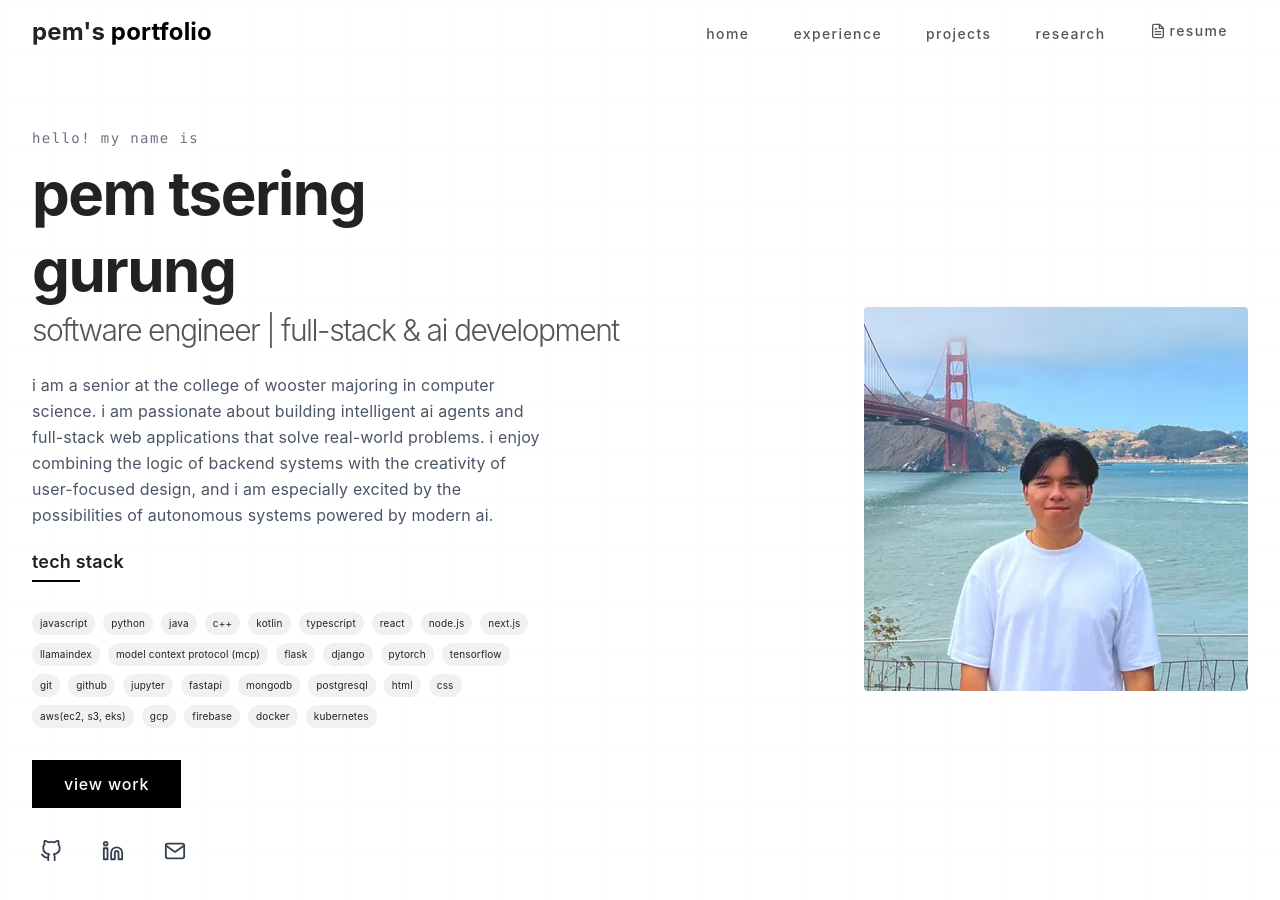
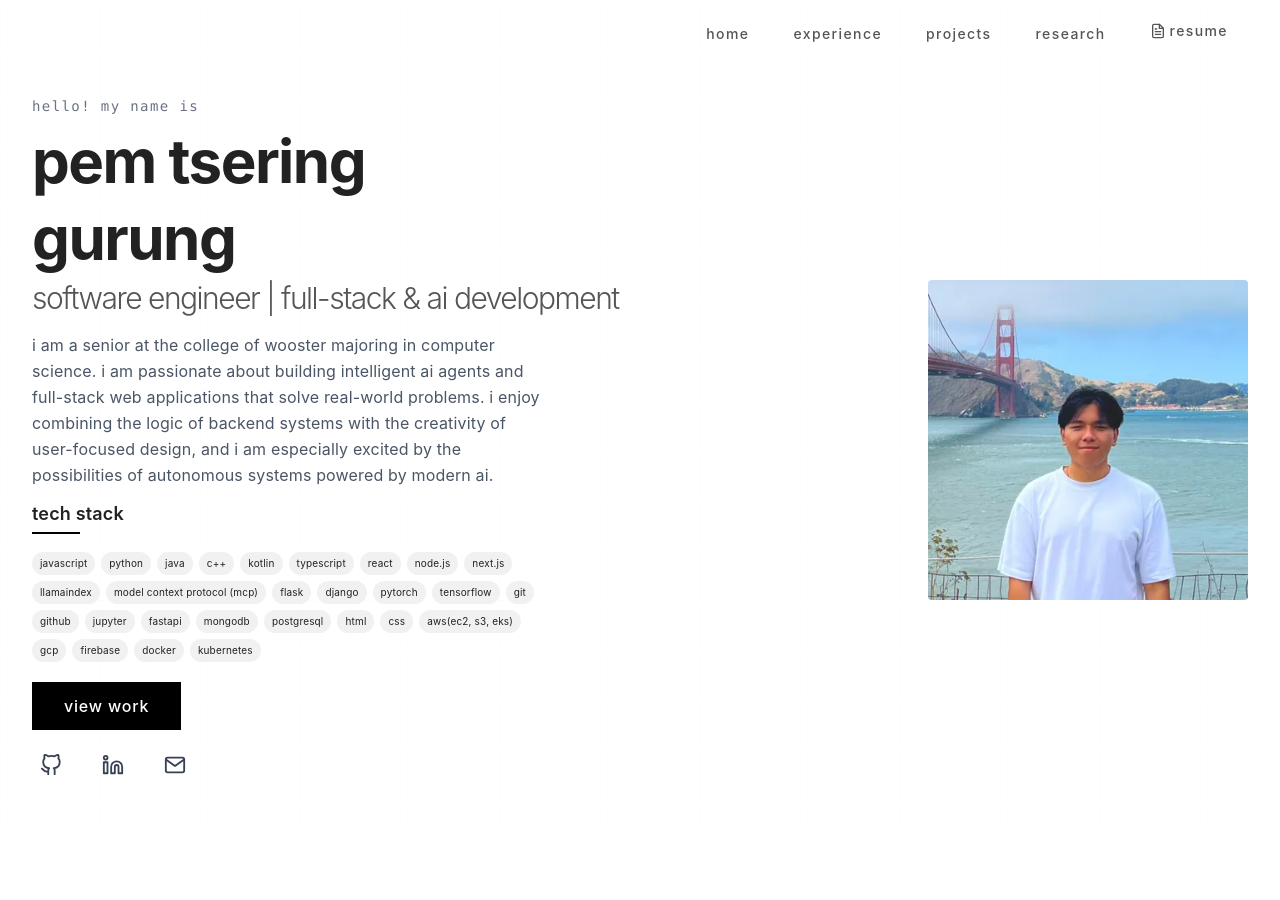
Before and after one commit to pemtseringgurung/pem-personal-website, a React (Vite) app: page / in a window 1280 px wide. Shown: the top 900 px of the page. After the commit the page ends 824 px from the top, so only its background shows below. Built offline with nearby package versions, Linux system fonts and the light colour scheme.

Commit message:
Remove landing page animations and navbar portfolio text, fix viewport overflow

```diff
--- a/src/components/Hero.jsx
+++ b/src/components/Hero.jsx
@@ -1,5 +1,4 @@
 import React from 'react';
-import { motion } from 'framer-motion';
 import { Link } from 'react-router-dom';
 import { FiGithub, FiLinkedin, FiMail } from 'react-icons/fi';
 import heroImage384 from '../images/pem-384.webp';
@@ -7,7 +6,7 @@ import heroImage176 from '../images/pem-176.webp';
 
 const Hero = () => {
   return (
-    <section id="home" className="pt-20 md:pt-32 pb-12 md:pb-16 min-h-screen flex flex-col justify-center relative overflow-hidden bg-[color:var(--background)]">
+    <section id="home" className="pt-20 md:pt-24 pb-8 md:pb-10 min-h-screen flex flex-col justify-center relative overflow-hidden bg-[color:var(--background)]">
       <div className="absolute inset-0 opacity-5 dark:opacity-10">
         <div className="h-full w-full" style={{
           backgroundImage: `linear-gradient(var(--grid-color) 1px, transparent 1px), linear-gradient(90deg, var(--grid-color) 1px, transparent 1px)`,
@@ -18,17 +17,8 @@ const Hero = () => {
 
       <div className="container mx-auto px-4 sm:px-6 lg:px-8 relative z-10">
         <div className="flex flex-col md:flex-row md:items-center md:justify-between gap-6 md:gap-8">
-          <motion.div
-            initial={{ opacity: 0, y: 20 }}
-            animate={{ opacity: 1, y: 0 }}
-            transition={{ duration: 0.8 }}
-            className="md:w-1/2 order-2 md:order-1"
-          >
-            <motion.div
-              initial={{ opacity: 0, x: -20 }}
-              animate={{ opacity: 1, x: 0 }}
-              transition={{ duration: 0.5, delay: 0.2 }}
-            >
+          <div className="md:w-1/2 order-2 md:order-1">
+            <div>
               <h2 className="font-mono text-xs md:text-sm tracking-widest text-gray-500 dark:text-gray-400 mb-2 md:mb-2">
                 hello! my name is
               </h2>
@@ -37,18 +27,13 @@ const Hero = () => {
                 <span className="block mb-0.5">pem tsering</span>
                 <span className="block mb-2 md:mb-1">gurung</span>
                 <span className="block text-sm sm:text-xl md:text-3xl font-normal md:font-light text-[color:var(--text-light)] mt-0 md:mt-1">
-                  software engineer | full-stack & ai development
+                  software engineer | full-stack &amp; ai development
                 </span>
               </h1>
 
-              <motion.div
-                initial={{ opacity: 0 }}
-                animate={{ opacity: 1 }}
-                transition={{ duration: 0.5, delay: 0.6 }}
-                className="mt-4 md:mt-6 text-sm sm:text-base text-[color:var(--text-light)] max-w-lg"
-              >
+              <div className="mt-3 md:mt-4 text-sm sm:text-base text-[color:var(--text-light)] max-w-lg">
                 {/* Condensed mobile bio with better readability */}
-                <p className="mb-5 md:mb-5 leading-relaxed text-gray-600 dark:text-gray-400">
+                <p className="mb-3 md:mb-3 leading-relaxed text-gray-600 dark:text-gray-400">
                   <span className="md:hidden">
                     senior @ college of wooster studying computer science. passionate about building ai agents and full-stack applications that solve real-world problems.
                   </span>
@@ -59,69 +44,54 @@ const Hero = () => {
 
                 {/* Mobile-only CTAs - Optimized for focus and conversion */}
                 <div className="md:hidden mt-6 flex flex-col gap-5">
-                  <motion.div
-                    initial={{ opacity: 0, y: 20 }}
-                    animate={{ opacity: 1, y: 0 }}
-                    transition={{ duration: 0.5, delay: 0.8 }}
-                  >
+                  <div>
                     <Link
                       to="/projects"
                       className="px-8 py-3.5 rounded-none bg-black text-white font-semibold tracking-wide hover-lift inline-block w-full text-center text-base shadow-xl"
                     >
                       view my work
                     </Link>
-                  </motion.div>
+                  </div>
 
-                  <motion.div
-                    initial={{ opacity: 0 }}
-                    animate={{ opacity: 1 }}
-                    transition={{ delay: 1.0, duration: 0.5 }}
-                    className="flex justify-center items-center space-x-10 py-2"
-                  >
-                    <motion.a
+                  <div className="flex justify-center items-center space-x-10 py-2">
+                    <a
                       href="https://github.com/pemtseringgurung"
                       target="_blank"
                       rel="noopener noreferrer"
-                      whileHover={{ scale: 1.15 }}
-                      whileTap={{ scale: 0.95 }}
                       className="text-gray-600 dark:text-gray-300 hover:text-black p-3 rounded-full hover:bg-gray-100 transition-all duration-200"
                       aria-label="GitHub"
                     >
                       <FiGithub size={28} />
-                    </motion.a>
-                    <motion.a
+                    </a>
+                    <a
                       href="https://www.linkedin.com/in/pemgurung/"
                       target="_blank"
                       rel="noopener noreferrer"
-                      whileHover={{ scale: 1.15 }}
-                      whileTap={{ scale: 0.95 }}
                       className="text-gray-600 dark:text-gray-300 hover:text-black p-3 rounded-full hover:bg-gray-100 transition-all duration-200"
                       aria-label="LinkedIn"
                     >
                       <FiLinkedin size={28} />
-                    </motion.a>
-                    <motion.a
+                    </a>
+                    <a
                       href="mailto:pemgurung541@gmail.com"
                       target="_blank"
                       rel="noopener noreferrer"
-                      whileHover={{ scale: 1.15 }}
-                      whileTap={{ scale: 0.95 }}
                       className="text-gray-600 dark:text-gray-300 hover:text-black p-3 rounded-full hover:bg-gray-100 transition-all duration-200"
                       aria-label="Email"
                     >
                       <FiMail size={28} />
-                    </motion.a>
-                  </motion.div>
+                    </a>
+                  </div>
                 </div>
 
                 {/* Desktop Tech Stack - Original position */}
-                <div className="hidden md:block mb-4 md:mb-6">
-                  <h3 className="text-base md:text-lg font-semibold mb-3 md:mb-4 text-[color:var(--text)] inline-block relative">
+                <div className="hidden md:block mb-2 md:mb-3">
+                  <h3 className="text-base md:text-lg font-semibold mb-2 md:mb-3 text-[color:var(--text)] inline-block relative">
                     tech stack
                     <span className="absolute w-12 h-0.5 bg-black bottom-[-6px] left-0"></span>
                   </h3>
 
-                  <div className="mt-4 md:mt-5 flex flex-wrap gap-2">
+                  <div className="mt-3 md:mt-3 flex flex-wrap gap-1.5">
                     {['javascript', 'python', 'java', 'c++', 'kotlin', 'typescript', 'react', 'node.js', 'next.js', 'llamaindex', 'model context protocol (mcp)', 'flask', 'django', 'pytorch', 'tensorflow', 'git', 'github', 'jupyter', 'fastapi', 'mongodb', 'postgresql', 'html', 'css', 'aws(ec2, s3, eks)', 'gcp', 'firebase', 'docker', 'kubernetes'].map((tech, i) => (
                       <span key={i} className="px-2 py-1 text-[10px] rounded-full bg-[color:var(--tag-bg)] text-[color:var(--tag-text)] hover:shadow-md transition-shadow duration-200 inline-block">
                         {tech}
@@ -129,69 +99,52 @@ const Hero = () => {
                     ))}
                   </div>
                 </div>
-              </motion.div>
+              </div>
 
               {/* Desktop-only CTAs - Original position */}
-              <div className="hidden md:flex mt-6 md:mt-8 flex-col gap-4 md:gap-6">
-                <motion.div
-                  initial={{ opacity: 0, y: 20 }}
-                  animate={{ opacity: 1, y: 0 }}
-                  transition={{ duration: 0.5, delay: 0.8 }}
-                >
+              <div className="hidden md:flex mt-4 md:mt-5 flex-col gap-3 md:gap-4">
+                <div>
                   <Link
                     to="/projects"
                     className="px-6 md:px-8 py-2.5 md:py-3 rounded-none bg-black text-white font-medium tracking-wider hover-lift inline-block w-fit text-sm md:text-base"
                   >
                     view work
                   </Link>
-                </motion.div>
+                </div>
 
-                <motion.div
-                  initial={{ opacity: 0 }}
-                  animate={{ opacity: 1 }}
-                  transition={{ delay: 1.2, duration: 0.5 }}
-                  className="flex space-x-6"
-                >
-                  <motion.a
+                <div className="flex space-x-6">
+                  <a
                     href="https://github.com/pemtseringgurung"
                     target="_blank"
                     rel="noopener noreferrer"
-                    whileHover={{ scale: 1.2, rotate: 5 }}
                     className="text-gray-700 dark:text-gray-300 hover:bg-[#e5e7eb] hover:text-black p-2 rounded-full transition-colors duration-200"
                   >
                     <FiGithub size={22} />
-                  </motion.a>
-                  <motion.a
+                  </a>
+                  <a
                     href="https://www.linkedin.com/in/pemgurung/"
                     target="_blank"
                     rel="noopener noreferrer"
-                    whileHover={{ scale: 1.2, rotate: 5 }}
                     className="text-gray-700 dark:text-gray-300 hover:bg-[#e5e7eb] hover:text-black p-2 rounded-full transition-colors duration-200"
                   >
                     <FiLinkedin size={22} />
-                  </motion.a>
-                  <motion.a
+                  </a>
+                  <a
                     href="mailto:pemgurung541@gmail.com"
                     target="_blank"
                     rel="noopener noreferrer"
-                    whileHover={{ scale: 1.2, rotate: 5 }}
                     className="text-gray-700 dark:text-gray-300 hover:bg-[#e5e7eb] hover:text-black p-2 rounded-full transition-colors duration-200"
                   >
                     <FiMail size={22} />
-                  </motion.a>
-                </motion.div>
+                  </a>
+                </div>
               </div>
 
-            </motion.div>
-          </motion.div>
+            </div>
+          </div>
 
-          <motion.div
-            initial={{ opacity: 0, scale: 0.9 }}
-            animate={{ opacity: 1, scale: 1 }}
-            transition={{ duration: 0.8, delay: 0.4 }}
-            className="md:w-1/2 flex justify-center md:justify-end order-1 md:order-2 mb-5 md:mb-0"
-          >
-            <div className="w-36 h-36 sm:w-44 sm:h-44 md:w-96 md:h-96">
+          <div className="md:w-1/2 flex justify-center md:justify-end order-1 md:order-2 mb-5 md:mb-0">
+            <div className="w-36 h-36 sm:w-44 sm:h-44 md:w-80 md:h-80">
               <img
                 srcSet={`${heroImage176} 176w, ${heroImage384} 384w`}
                 sizes="(max-width: 640px) 176px, 384px"
@@ -205,7 +158,7 @@ const Hero = () => {
                 className="w-full h-full object-cover rounded-2xl md:rounded-sm shadow-2xl md:shadow-none"
               />
             </div>
-          </motion.div>
+          </div>
         </div>
       </div>
     </section>
--- a/src/components/Navbar.jsx
+++ b/src/components/Navbar.jsx
@@ -33,15 +33,6 @@ const Navbar = () => {
       <div className="max-w-7xl mx-auto px-4 sm:px-6 lg:px-8">
         <div className="flex items-center justify-between h-16">
           <div className="flex items-center">
-            <motion.div
-              whileHover={{ scale: 1.05 }}
-              className="text-2xl font-bold"
-              animate={{ opacity: scrolled ? 0 : 1 }}
-              transition={{ duration: 0.3 }}
-            >
-              <span className="text-[color:var(--text)]">pem's </span>
-              <span className="text-black">portfolio</span>
-            </motion.div>
           </div>
 
 
```
